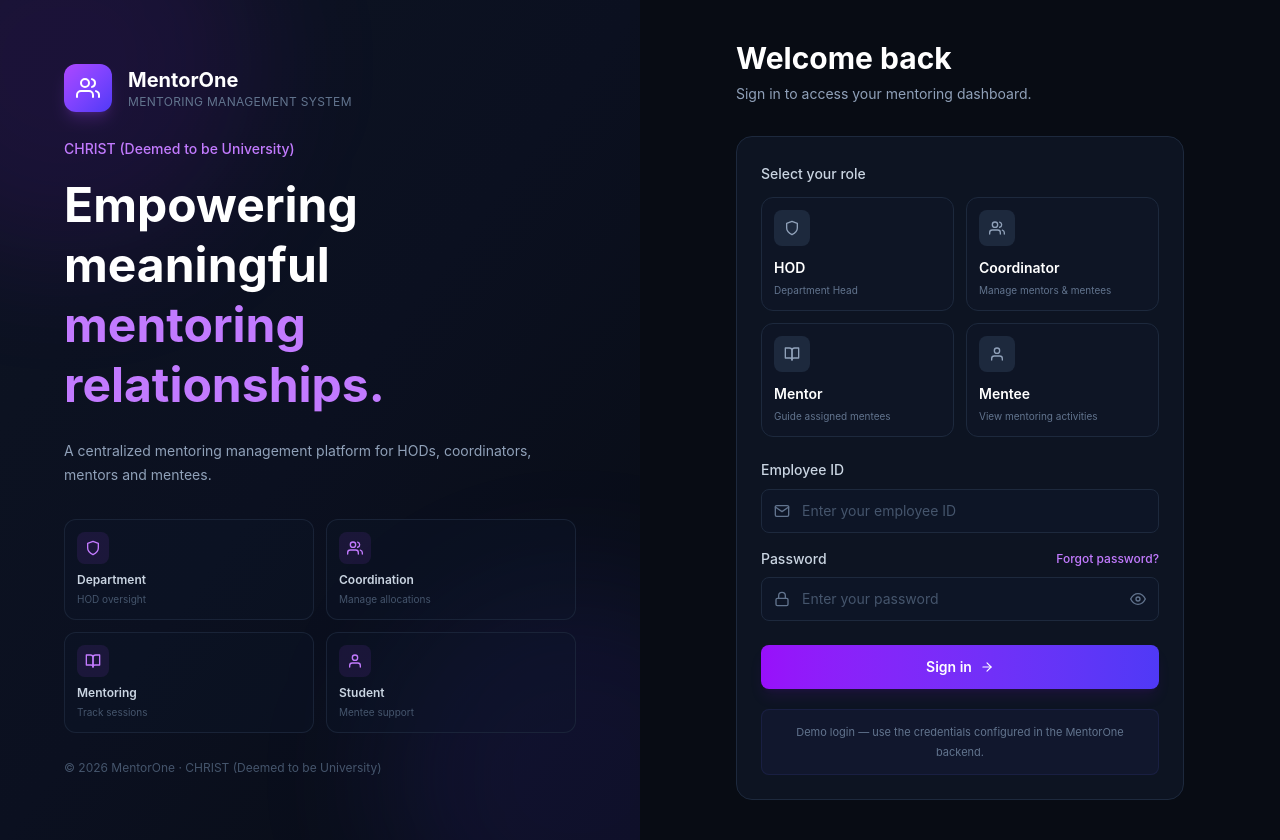
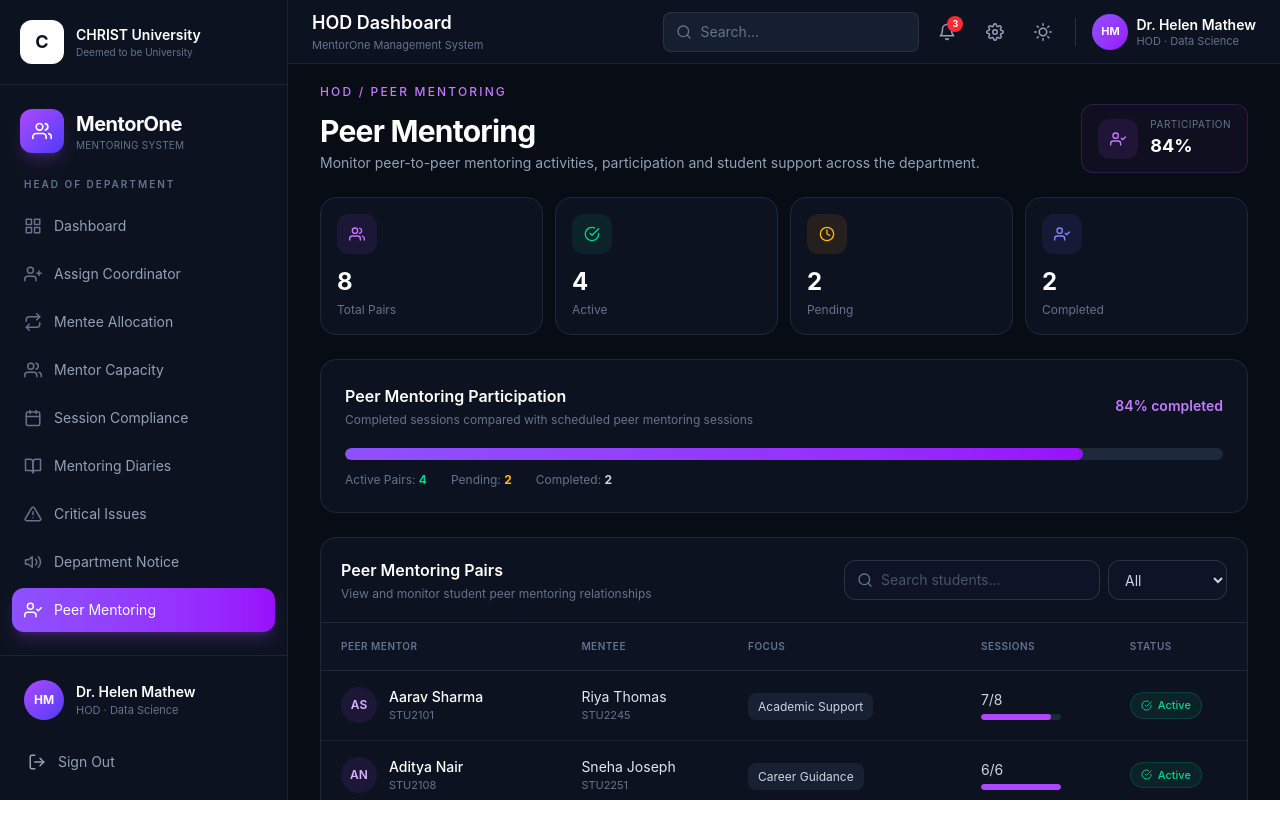
Before and after one commit to frinupsunny/MentorOne, a React (Vite) app: page /hod/peer in a window 1280 px wide. Before the commit this address led to /login. After the commit the page ends 800 px from the top, so only its background shows below. Built offline with nearby package versions, Linux system fonts and the light colour scheme.

Commit message:
hod update

```diff
--- a/src/App.jsx
+++ b/src/App.jsx
@@ -1,33 +1,40 @@
-import { BrowserRouter, Routes, Route, Navigate } from "react-router-dom";
+import {
+  BrowserRouter,
+  Routes,
+  Route,
+  Navigate,
+} from "react-router-dom";
 
 // =========================
 // Layouts
 // =========================
 import CoordinatorLayout from "./layouts/CoordinatorLayout";
 import MentorLayout from "./layouts/MentorLayout";
+import HODLayout from "./layouts/HODLayout";
+
+// =========================
+// Login
+// =========================
+import Login from "./pages/Login";
 
 // =========================
 // Coordinator Pages
 // =========================
-import Dashboard from "./pages/Coordinator/Dashboard";
+import CoordinatorDashboard from "./pages/Coordinator/Dashboard";
 import MyMentors from "./pages/Coordinator/MyMentors";
 import MentorDetails from "./pages/Coordinator/MentorDetails";
-import MyMentees from "./pages/Coordinator/MyMentees";
+import CoordinatorMentees from "./pages/Coordinator/MyMentees";
 import MenteeDetails from "./pages/Coordinator/MenteeDetails";
 import AssignMentees from "./pages/Coordinator/AssignMentees";
 import Notifications from "./pages/Coordinator/Notifications";
-import Remarks from "./pages/Coordinator/Remarks";
-import Feedback from "./pages/Coordinator/Feedback";
-import Reports from "./pages/Coordinator/Reports";
+import CoordinatorRemarks from "./pages/Coordinator/Remarks";
+import CoordinatorFeedback from "./pages/Coordinator/Feedback";
+import CoordinatorReports from "./pages/Coordinator/Reports";
 import Calendar from "./pages/Coordinator/Calendar";
-import HODNoticesCoordinator from "./pages/Coordinator/HODNotices";
-
-
 
 // =========================
 // Mentor Pages
 // =========================
-
 import MentorDashboard from "./pages/Mentor/Dashboard";
 import MentorMentees from "./pages/Mentor/MyMentees";
 import MentorSessions from "./pages/Mentor/Sessions";
@@ -36,14 +43,21 @@ import FindMentorMentee from "./pages/Mentor/FindMentorMentee";
 import OTPVerification from "./pages/Mentor/OTPVerification";
 import MentorRemarks from "./pages/Mentor/MentorRemarks";
 import ReportIssue from "./pages/Mentor/ReportIssue";
-import HODNotices from "./pages/Mentor/HODNotices";
+import MentorHODNotices from "./pages/Mentor/HODNotices";
 import MentorFeedback from "./pages/Mentor/MentorFeedback";
 
 // =========================
-// Login
+// HOD Pages
 // =========================
-import Login from "./pages/Login";
-
+import HODDashboard from "./pages/hod/Dashboard";
+import AssignCoordinator from "./pages/hod/AssignCoordinator";
+import MenteeAllocation from "./pages/hod/MenteeAllocation";
+import MentorCapacity from "./pages/hod/MentorCapacity";
+import SessionCompliance from "./pages/hod/SessionCompliance";
+import MentoringDiaries from "./pages/hod/MentoringDiaries";
+import CriticalIssues from "./pages/hod/CriticalIssues";
+import DepartmentNotice from "./pages/hod/DepartmentNotice";
+import PeerMentoring from "./pages/hod/PeerMentoring";
 
 function App() {
   return (
@@ -66,7 +80,7 @@ function App() {
           path="/coordinator"
           element={
             <CoordinatorLayout>
-              <Dashboard />
+              <CoordinatorDashboard />
             </CoordinatorLayout>
           }
         />
@@ -93,7 +107,7 @@ function App() {
           path="/coordinator/mentees"
           element={
             <CoordinatorLayout>
-              <MyMentees />
+              <CoordinatorMentees />
             </CoordinatorLayout>
           }
         />
@@ -126,10 +140,19 @@ function App() {
         />
 
         <Route
+          path="/coordinator/hod-notices"
+          element={
+            <CoordinatorLayout>
+              <CoordinatorRemarks />
+            </CoordinatorLayout>
+          }
+        />
+
+        <Route
           path="/coordinator/remarks"
           element={
             <CoordinatorLayout>
-              <Remarks />
+              <CoordinatorRemarks />
             </CoordinatorLayout>
           }
         />
@@ -138,7 +161,7 @@ function App() {
           path="/coordinator/feedback"
           element={
             <CoordinatorLayout>
-              <Feedback />
+              <CoordinatorFeedback />
             </CoordinatorLayout>
           }
         />
@@ -147,7 +170,7 @@ function App() {
           path="/coordinator/reports"
           element={
             <CoordinatorLayout>
-              <Reports />
+              <CoordinatorReports />
             </CoordinatorLayout>
           }
         />
@@ -157,15 +180,6 @@ function App() {
           element={
             <CoordinatorLayout>
               <Calendar />
-            </CoordinatorLayout>
-          }
-        />
-
-        <Route
-          path="/coordinator/hod-notices"
-          element={
-            <CoordinatorLayout>
-              <HODNoticesCoordinator />
             </CoordinatorLayout>
           }
         />
@@ -200,7 +214,6 @@ function App() {
             </MentorLayout>
           }
         />
-
 
         <Route
           path="/mentor/group-meetings"
@@ -251,7 +264,7 @@ function App() {
           path="/mentor/hod-notices"
           element={
             <MentorLayout>
-      <HODNotices />
+              <MentorHODNotices />
             </MentorLayout>
           }
         />
@@ -262,6 +275,91 @@ function App() {
             <MentorLayout>
               <MentorFeedback />
             </MentorLayout>
+          }
+        />
+
+        {/* ==================================================
+            HOD
+        ================================================== */}
+
+        <Route
+          path="/hod"
+          element={
+            <HODLayout>
+              <HODDashboard />
+            </HODLayout>
+          }
+        />
+
+        <Route
+          path="/hod/assign-coordinator"
+          element={
+            <HODLayout>
+              <AssignCoordinator />
+            </HODLayout>
+          }
+        />
+
+        <Route
+          path="/hod/allocation"
+          element={
+            <HODLayout>
+              <MenteeAllocation />
+            </HODLayout>
+          }
+        />
+
+        <Route
+          path="/hod/capacity"
+          element={
+            <HODLayout>
+              <MentorCapacity />
+            </HODLayout>
+          }
+        />
+
+        <Route
+          path="/hod/sessions"
+          element={
+            <HODLayout>
+              <SessionCompliance />
+            </HODLayout>
+          }
+        />
+
+        <Route
+          path="/hod/diaries"
+          element={
+            <HODLayout>
+              <MentoringDiaries />
+            </HODLayout>
+          }
+        />
+
+        <Route
+          path="/hod/issues"
+          element={
+            <HODLayout>
+              <CriticalIssues />
+            </HODLayout>
+          }
+        />
+
+        <Route
+          path="/hod/notices"
+          element={
+            <HODLayout>
+              <DepartmentNotice />
+            </HODLayout>
+          }
+        />
+
+        <Route
+          path="/hod/peer"
+          element={
+            <HODLayout>
+              <PeerMentoring />
+            </HODLayout>
           }
         />
 
--- /dev/null
+++ b/src/components/layout/HODNavbar.jsx
@@ -0,0 +1,104 @@
+import {
+  FiMenu,
+  FiSearch,
+  FiBell,
+  FiSettings,
+  FiSun,
+} from "react-icons/fi";
+
+function HODNavbar({ onMenuClick }) {
+  return (
+    <header className="h-16 w-full flex-shrink-0 flex items-center justify-between gap-4 px-4 sm:px-6 bg-[#0D1220] border-b border-slate-800/80 sticky top-0 z-30">
+
+      {/* LEFT */}
+      <div className="flex min-w-0 items-center gap-3">
+
+        {/* MOBILE MENU */}
+        <button
+          onClick={onMenuClick}
+          className="flex h-9 w-9 flex-shrink-0 items-center justify-center rounded-lg text-slate-400 hover:bg-slate-800 hover:text-white transition lg:hidden"
+          aria-label="Open menu"
+        >
+          <FiMenu className="text-xl" />
+        </button>
+
+        <div className="min-w-0">
+          <h1 className="truncate text-base sm:text-lg font-semibold text-white">
+            HOD Dashboard
+          </h1>
+
+          <p className="hidden sm:block truncate text-[11px] text-slate-500">
+            MentorOne Management System
+          </p>
+        </div>
+      </div>
+
+      {/* RIGHT */}
+      <div className="flex flex-shrink-0 items-center gap-1.5 sm:gap-2">
+
+        {/* SEARCH */}
+        <div className="hidden md:flex h-10 w-48 lg:w-64 items-center gap-2 rounded-lg border border-slate-700/60 bg-slate-800/60 px-3">
+          <FiSearch className="flex-shrink-0 text-slate-500" />
+
+          <input
+            type="text"
+            placeholder="Search..."
+            className="w-full min-w-0 bg-transparent text-sm text-slate-200 outline-none placeholder:text-slate-500"
+          />
+        </div>
+
+        {/* NOTIFICATIONS */}
+        <button
+          className="relative flex h-10 w-10 items-center justify-center rounded-lg text-slate-400 hover:bg-slate-800 hover:text-white transition"
+          aria-label="Notifications"
+        >
+          <FiBell className="text-lg" />
+
+          <span className="absolute right-1 top-1 flex h-4 w-4 items-center justify-center rounded-full bg-red-500 text-[9px] font-bold text-white">
+            3
+          </span>
+        </button>
+
+        {/* SETTINGS */}
+        <button
+          className="hidden sm:flex h-10 w-10 items-center justify-center rounded-lg text-slate-400 hover:bg-slate-800 hover:text-white transition"
+          aria-label="Settings"
+        >
+          <FiSettings className="text-lg" />
+        </button>
+
+        {/* THEME */}
+        <button
+          className="hidden sm:flex h-10 w-10 items-center justify-center rounded-lg text-slate-400 hover:bg-slate-800 hover:text-white transition"
+          aria-label="Toggle theme"
+        >
+          <FiSun className="text-lg" />
+        </button>
+
+        {/* DIVIDER */}
+        <div className="mx-1 hidden h-7 border-l border-slate-700/70 sm:block" />
+
+        {/* PROFILE */}
+        <div className="flex items-center gap-2 pl-1">
+
+          <div className="flex h-9 w-9 flex-shrink-0 items-center justify-center rounded-full bg-gradient-to-br from-violet-500 to-purple-600 text-[11px] font-bold text-white">
+            HM
+          </div>
+
+          <div className="hidden lg:block max-w-[190px] leading-tight">
+            <p className="truncate text-sm font-semibold text-white">
+              Dr. Helen Mathew
+            </p>
+
+            <p className="truncate text-[11px] text-slate-500">
+              HOD · Data Science
+            </p>
+          </div>
+
+        </div>
+      </div>
+    </header>
+  );
+}
+
+export default HODNavbar;
--- /dev/null
+++ b/src/layouts/HODLayout.jsx
@@ -0,0 +1,31 @@
+import { useState } from "react";
+import HODSidebar from "../components/layout/HODSidebar";
+import HODNavbar from "../components/layout/HODNavbar";
+
+function HODLayout({ children }) {
+  const [mobileOpen, setMobileOpen] = useState(false);
+
+  return (
+    <div className="flex h-screen overflow-hidden bg-[#080C14] text-white">
+
+      <HODSidebar
+        mobileOpen={mobileOpen}
+        setMobileOpen={setMobileOpen}
+      />
+
+      <div className="flex min-w-0 min-h-0 flex-1 flex-col">
+
+        <HODNavbar
+          onMenuClick={() => setMobileOpen(true)}
+        />
+
+        <main className="min-h-0 flex-1 overflow-y-auto">
+          {children}
+        </main>
+
+      </div>
+    </div>
+  );
+}
+
+export default HODLayout;
```
Lines whose indentation alone changed are shown as unchanged.
